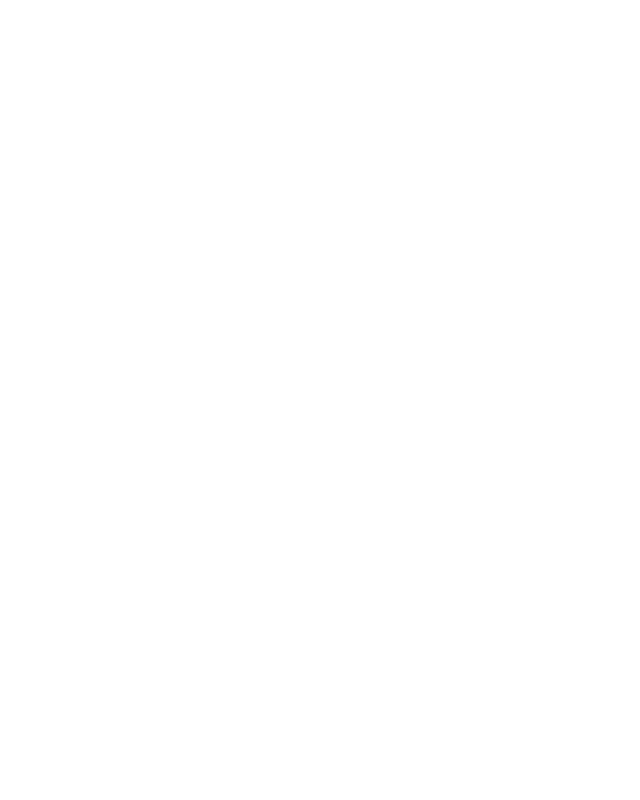
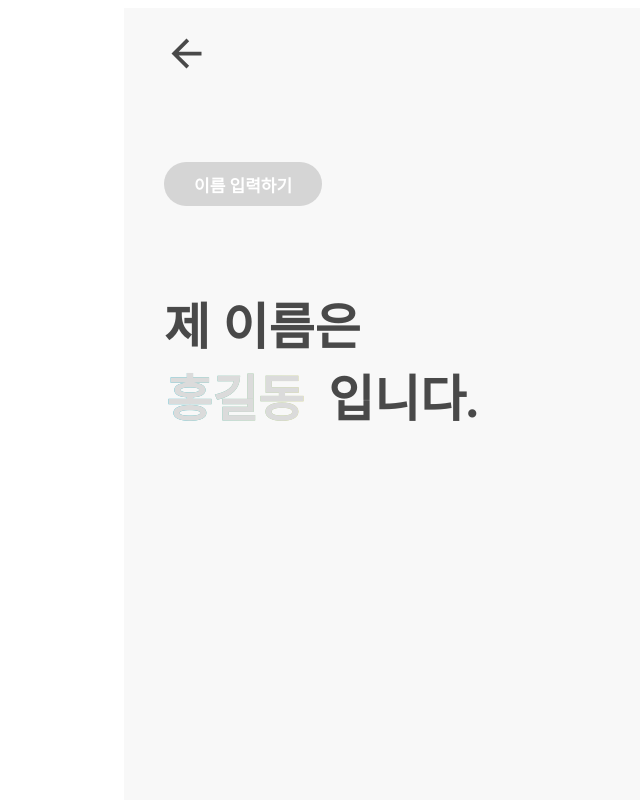
Before and after one commit to youbing5921/deploy_hw, a React (Create React App) app in the folder join/: page /join/info in a window 1280 px wide. Shown: the top 800 px of the page, without its empty margins (176-816 px from the left). Built offline with nearby package versions, Linux system fonts and the light colour scheme.

Commit message:
[Feat] 회원가입 이름창 구현

```diff
--- /dev/null
+++ b/join/src/components/ColorfulInput.jsx
@@ -0,0 +1,34 @@
+import styled from "styled-components";
+
+// input의 width 조절 필요
+const InputDiv = styled.div`
+  color: #494949;
+  font-family: Pretendard;
+  font-size: 50px;
+  font-style: normal;
+  font-weight: 700;
+  line-height: normal;
+  margin-top: 81px;
+
+  input {
+    border: 0px;
+    font-family: Pretendard;
+    font-size: 50px;
+    font-style: normal;
+    font-weight: 700;
+    line-height: normal;
+    background: linear-gradient(to right, #03aed2, #fdde55);
+    color: transparent;
+    background-clip: text;
+    caret-color: #dbdbdb;
+  }
+  input::placeholder {
+    color: #dbdbdb;
+    background-color: transparent;
+  }
+  input:focus {
+    outline: none;
+  }
+`;
+
+export default InputDiv;
--- a/join/src/pages/InputInfo.js
+++ b/join/src/pages/InputInfo.js
@@ -1,8 +1,66 @@
-import React from "react";
+import React, { useState } from "react";
 import styled from "styled-components";
+import MainContainer from "../components/MainContainer";
+import BottonBtn from "../components/BottonBtn";
+import BackBtn from "../components/BackBtn";
+import TitleOval from "../components/TitleOval";
+import ColorfulInput from "../components/ColorfulInput";
 
 const InputInfo = () => {
-  return <div></div>;
+  const [name, setName] = useState("");
+  // const [birth, setBirth] =
+
+  const onNameChange = (e) => {
+    let tempName = e.target.value;
+    const maxlength = e.target.maxLength;
+    tempName = fitLength(tempName, maxlength);
+    setName(tempName);
+
+    const titleOval = document.querySelector(".titleOval");
+    const newBottonBtn = document.querySelector(".newBottonBtn");
+    if (tempName.length) {
+      titleOval.style.backgroundColor = "#7F7F7F";
+      newBottonBtn.style.backgroundColor = "#494949";
+    } else {
+      titleOval.style.backgroundColor = "rgba(73, 73, 73, 0.2)";
+      newBottonBtn.style.backgroundColor = "rgba(73, 73, 73, 0.2)";
+    }
+  };
+
+  const fitLength = (value, maxlength) => {
+    return value.length > maxlength ? value.substr(0, maxlength) : value;
+  };
+
+  return (
+    <MainContainer>
+      <BackBtn />
+      <TitleOval className="titleOval">이름 입력하기</TitleOval>
+      <NameInput>
+        제 이름은
+        <br />
+        <input
+          type="text"
+          placeholder="홍길동"
+          value={name}
+          maxLength={3}
+          onChange={onNameChange}
+          autoFocus
+        />
+        입니다.
+      </NameInput>
+      <NewBottonBtn className="newBottonBtn">다음</NewBottonBtn>
+    </MainContainer>
+  );
 };
 
 export default InputInfo;
+
+const NameInput = styled(ColorfulInput)`
+  input {
+    width: 160px;
+  }
+`;
+
+const NewBottonBtn = styled(BottonBtn)`
+  margin: auto auto 56px auto;
+`;
```
